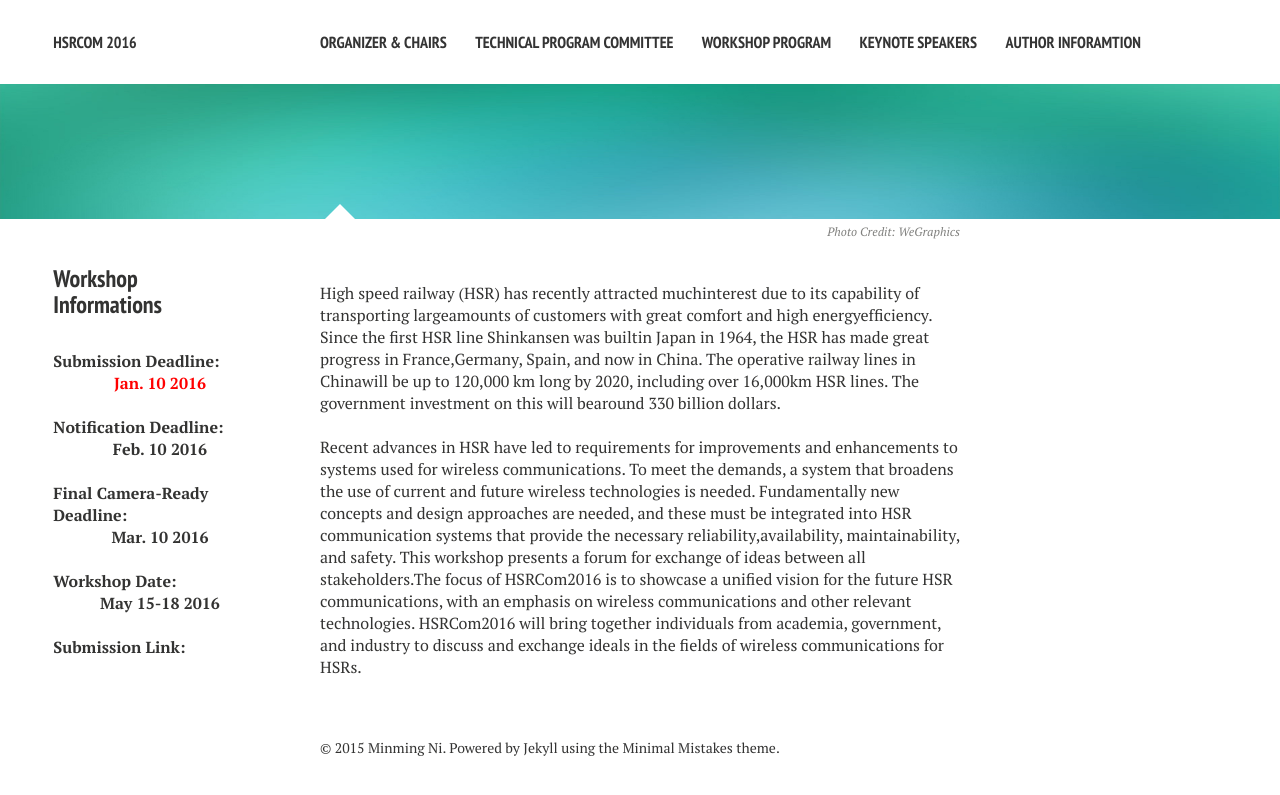
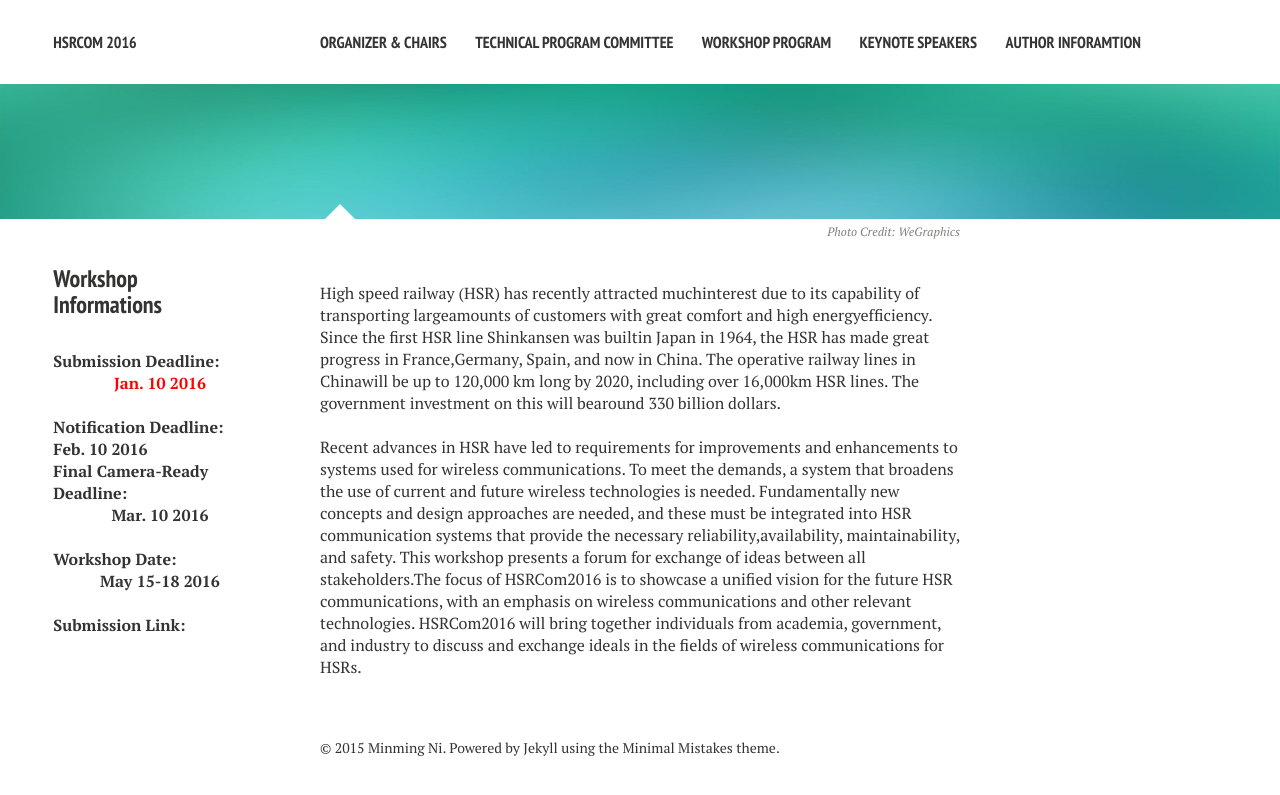
Before and after one commit to maxxx437/hsrcom2016, a Jekyll site: the page built from index.md, in a window 1280 px wide. Shown: the top 795 px of the page. Built offline with Jekyll 4.4.1, drawn with Linux system fonts in a browser that asks for light colours; nearby versions of some CDN libraries.

```diff
--- a/_includes/_author-bio.html
+++ b/_includes/_author-bio.html
@@ -21,7 +21,7 @@
 <BR>
 <strong>Notification Deadline:</strong>
 <BR>
-	<center><strong>Feb. 10 2016</strong></center>
+	<right><strong>Feb. 10 2016</strong></right>
 <BR>
 <strong>Final Camera-Ready Deadline:</strong>
 <BR>
```
